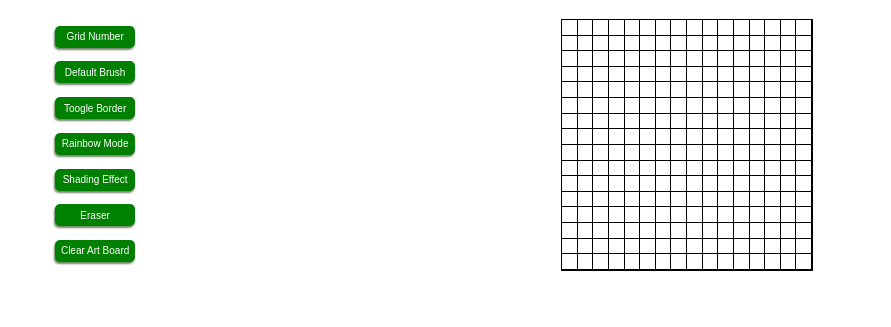
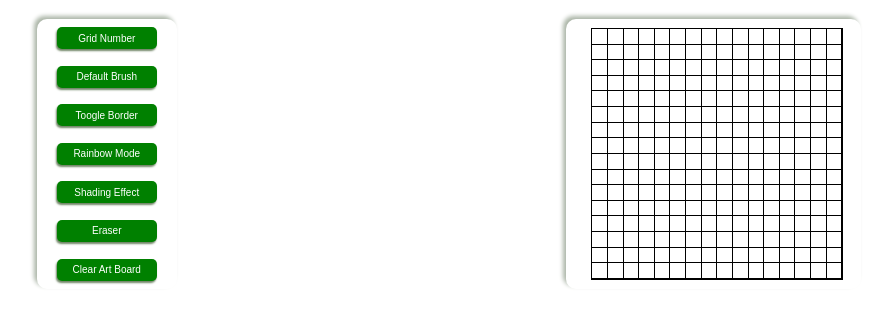
Before and after one commit to Moyinoluwa360/Etch-a-sketch, a plain HTML site: page index.html in a window 1280 px wide. Shown: the part 61-388 px from the top of the page, without its empty margins (166-1057 px from the left). Drawn offline with Linux system fonts and the light colour scheme.

Commit message:
Addjust the style of the button container and junior1Con

```diff
--- a/index.html
+++ b/index.html
@@ -18,7 +18,8 @@
             <button class="buttons" id="eraser">Eraser</button>
             <button class="buttons" id="clear">Clear Art Board</button>
         </div>
-        <div id="juniorContainer">
+        <div id="junior1Con">
+            <div id="juniorContainer"> </div>
         </div>
     </div>
     <script src="script.js"></script>
--- a/style.css
+++ b/style.css
@@ -4,7 +4,21 @@
     width: 250px;
     height: 250px;
     border: 0.001px solid black ;
-    margin-right: 80px;
+
+
+}
+#junior1Con{
+    width: 270px;
+    height: 270px;
+    box-shadow: -3px -3px 4px rgb(172, 182, 168);
+    display: flex;
+    flex-direction: column;
+    justify-content: center;
+    align-content: center;
+    margin-right: 50px;
+    padding-left: 25px;
+    border-radius: 10px;
+
 
 }
 h1{
@@ -29,19 +43,25 @@ h1{
 .buttonsCon{
     display: flex;
     flex-direction: column;
+    align-content: center;
     justify-content: space-around;
-    height: 250px;
+    height: 270px;
+    width: 120px;
+    padding-left: 20px;
+    box-shadow: -3px -3px 4px rgb(172, 182, 168);
+    border-radius: 10px;
+
 }
 .buttons{
     font-size: 10px;
     background-color: green;
     border-style: none;
     height: 22px;
+    width: 100px;
     border-radius: 5px;
     color: white;
     box-shadow: -1px 2px 2px rgb(112, 133, 102);
 }
 .buttons:hover{
     background-color: rgb(152, 233, 132);
-    box-shadow: -2px 2px 4px rgb(172, 182, 168);
 }
```
